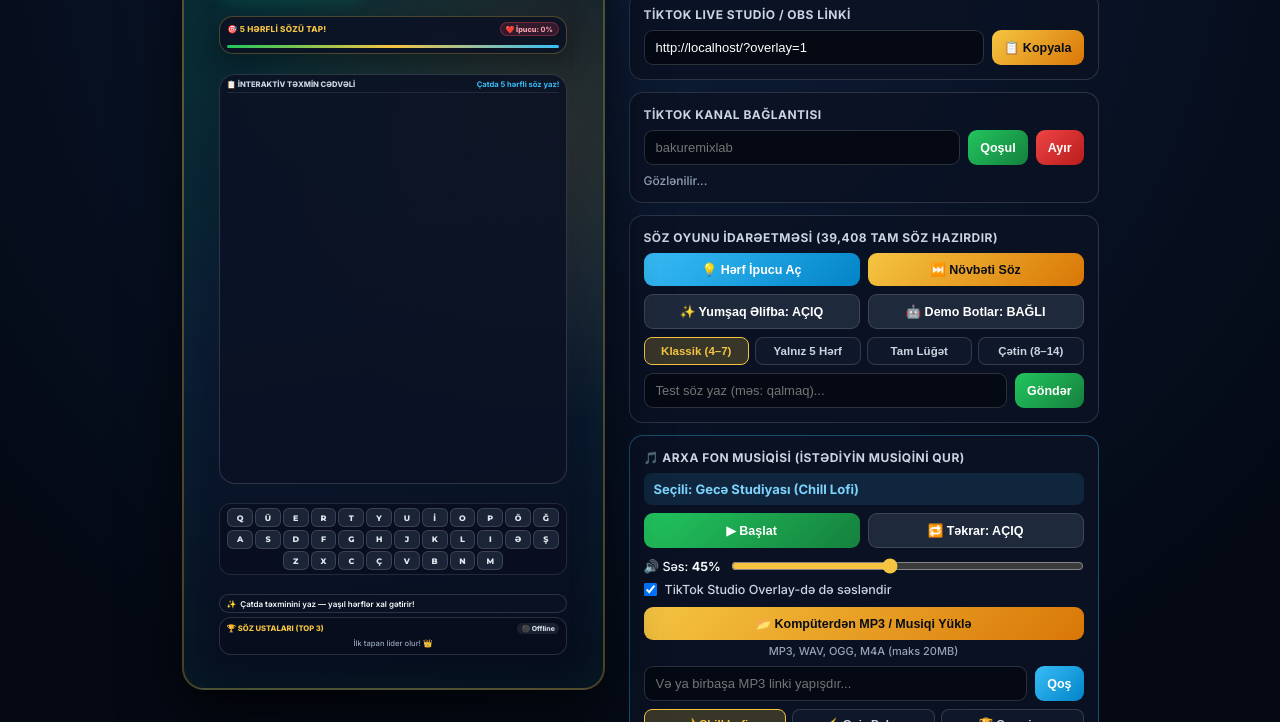
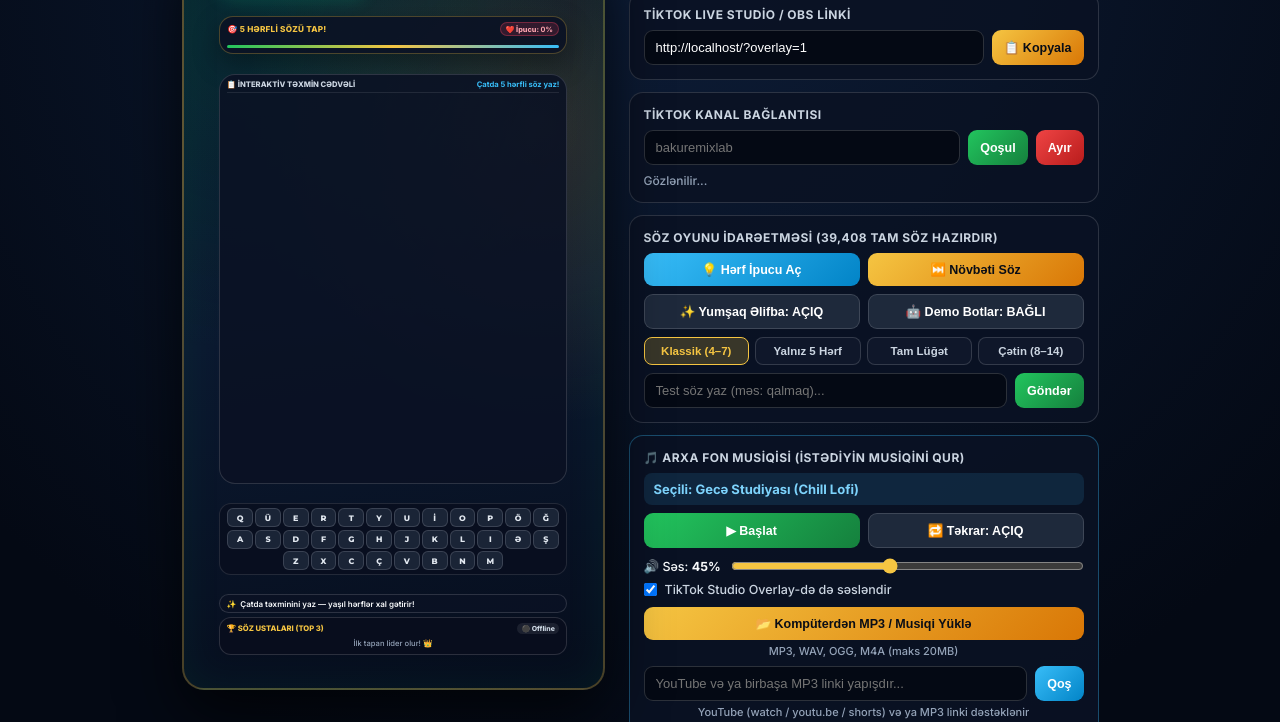
Before and after one commit to feridserifov61-blip/soz-tap-live, a website: page public/index.html in a window 1280 px wide. Shown: the part 78-800 px from the top of the page. Drawn offline with nearby package versions, Linux system fonts and the light colour scheme; no server answers.

Commit message:
Deploy public/index.html

```diff
--- a/public/index.html
+++ b/public/index.html
@@ -144,11 +144,12 @@
           <div class="upload-hint" id="uploadStatus">MP3, WAV, OGG, M4A (maks 20MB)</div>
         </div>
 
-        <!-- External audio URL -->
+        <!-- External audio or YouTube URL -->
         <div class="hp-row" style="margin-top:8px;">
-          <input type="text" id="musicUrlInput" placeholder="Və ya birbaşa MP3 linki yapışdır..." />
+          <input type="text" id="musicUrlInput" placeholder="YouTube və ya birbaşa MP3 linki yapışdır..." />
           <button class="btn btn-blue" id="btnApplyMusicUrl">Qoş</button>
         </div>
+        <div class="upload-hint" id="urlStatus">YouTube (watch / youtu.be / shorts) və ya MP3 linki dəstəklənir</div>
 
         <!-- Built-in ambient studio presets -->
         <div class="preset-row">
@@ -168,6 +169,7 @@
     </aside>
   </div>
 
+  <div id="ytPlayerBox" class="yt-player-box hidden"><div id="ytPlayerMount"></div></div>
   <audio id="bgAudioEl" crossorigin="anonymous"></audio>
   <script src="/socket.io/socket.io.js"></script>
   <script src="/app.js"></script>
```
